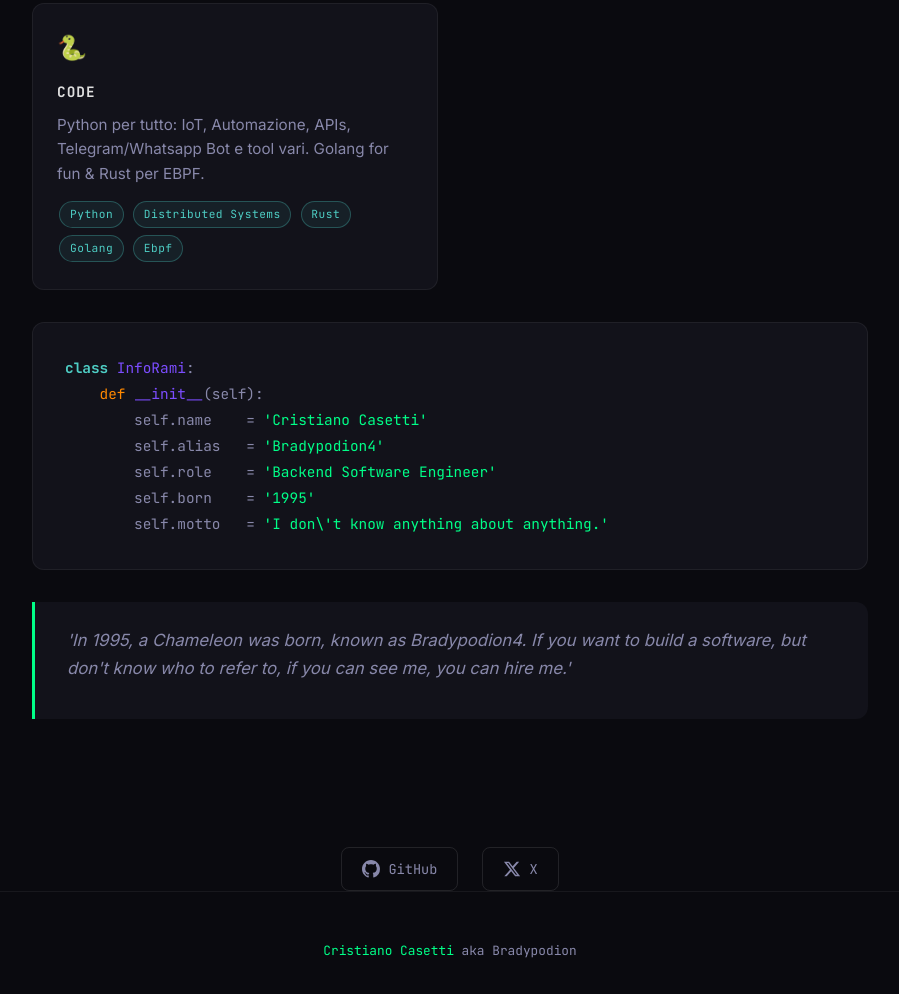
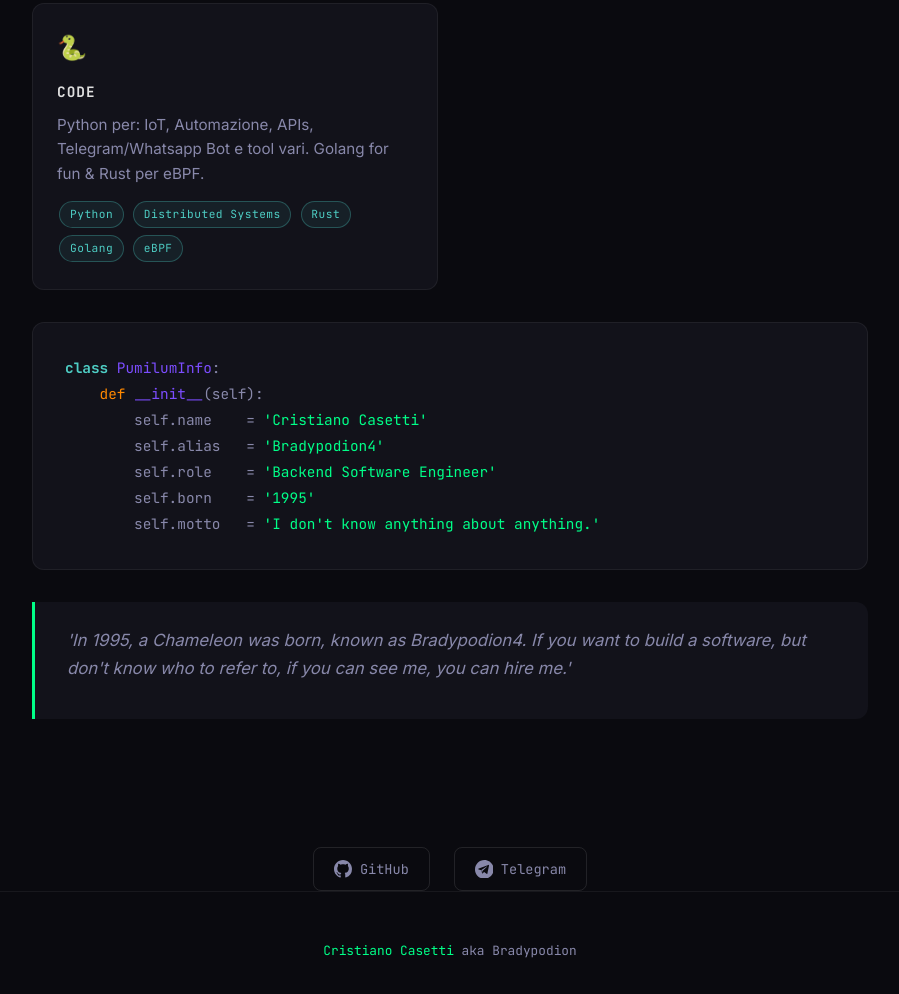
Before and after one commit to bradypodion4/bradypodion4.github.io, a plain HTML site: page old-site/index.html in a window 1280 px wide. Shown: the part 1327-2321 px from the top of the page, without its empty margins (190-1089 px from the left). Drawn offline with Linux system fonts and the light colour scheme.

Commit message:
telegram icon instead of X

```diff
--- a/old-site/index.html
+++ b/old-site/index.html
@@ -71,13 +71,13 @@
       <div class="bio-card">
         <div class="bio-card-icon">&#x1f40d;</div>
         <div class="bio-card-title">Code</div>
-        <p>Python per tutto: IoT, Automazione, APIs, Telegram/Whatsapp Bot e tool vari. Golang for fun & Rust per EBPF.</p>
+        <p>Python per: IoT, Automazione, APIs, Telegram/Whatsapp Bot e tool vari. Golang for fun & Rust per eBPF.</p>
         <div style="margin-top: 0.75rem;">
           <span class="tag tag-cyan">Python</span>
           <span class="tag tag-cyan">Distributed Systems</span>
           <span class="tag tag-cyan">Rust</span>
           <span class="tag tag-cyan">Golang</span>
-          <span class="tag tag-cyan">Ebpf</span>
+          <span class="tag tag-cyan">eBPF</span>
         </div>
       </div>
 
@@ -86,13 +86,13 @@
 
     <!-- Code Block -->
     <div class="code-block">
-      <pre><span class="cls">class</span> <span class="fn">InfoRami</span>:
+      <pre><span class="cls">class</span> <span class="fn">PumilumInfo</span>:
     <span class="kw">def</span> <span class="fn">__init__</span>(self):
         self.name    = <span class="str">'Cristiano Casetti'</span>
         self.alias   = <span class="str">'Bradypodion4'</span>
         self.role    = <span class="str">'Backend Software Engineer'</span>
         self.born    = <span class="str">'1995'</span>
-        self.motto   = <span class="str">'I don\'t know anything about anything.'</span></pre>
+        self.motto   = <span class="str">'I don't know anything about anything.'</span></pre>
     </div>
 
     <!-- Quote -->
@@ -123,8 +123,12 @@
         GitHub
       </a>
       <a href="https://t.me/pumilum" target="_blank" rel="noopener" class="social-link">
-        <svg viewBox="0 0 24 24"><path d="M18.244 2.25h3.308l-7.227 8.26 8.502 11.24H16.17l-5.214-6.817L4.99 21.75H1.68l7.73-8.835L1.254 2.25H8.08l4.713 6.231zm-1.161 17.52h1.833L7.084 4.126H5.117z"/></svg>
-        X
+      <svg viewBox="0 0 24 24" fill="currentColor">
+        <path transform="scale(1.25) translate(-2,-2)" d="M12,2C6.5,2,2,6.5,2,12s4.5,10,10,10s10-4.5,10-10S17.5,2,12,2z M16.9,8.1l-1.7,8.2c-0.1,0.6-0.5,0.7-0.9,0.4l-2.6-2
+        c-0.6,0.6-1.2,1.1-1.3,1.3c-0.2,0.1-0.3,0.3-0.5,0.3c-0.3,0-0.3-0.2-0.4-0.4l-0.9-3L5.9,12c-0.6-0.2-0.6-0.6,0.1-0.9l10.2-3.9
+        C16.6,7.1,17.1,7.3,16.9,8.1z M14.5,9l-5.7,3.6l0.9,3l0.2-2l4.9-4.4C15.1,8.9,14.9,8.9,14.5,9z"/>
+      </svg>
+        Telegram
       </a>
     </div>
 
```
